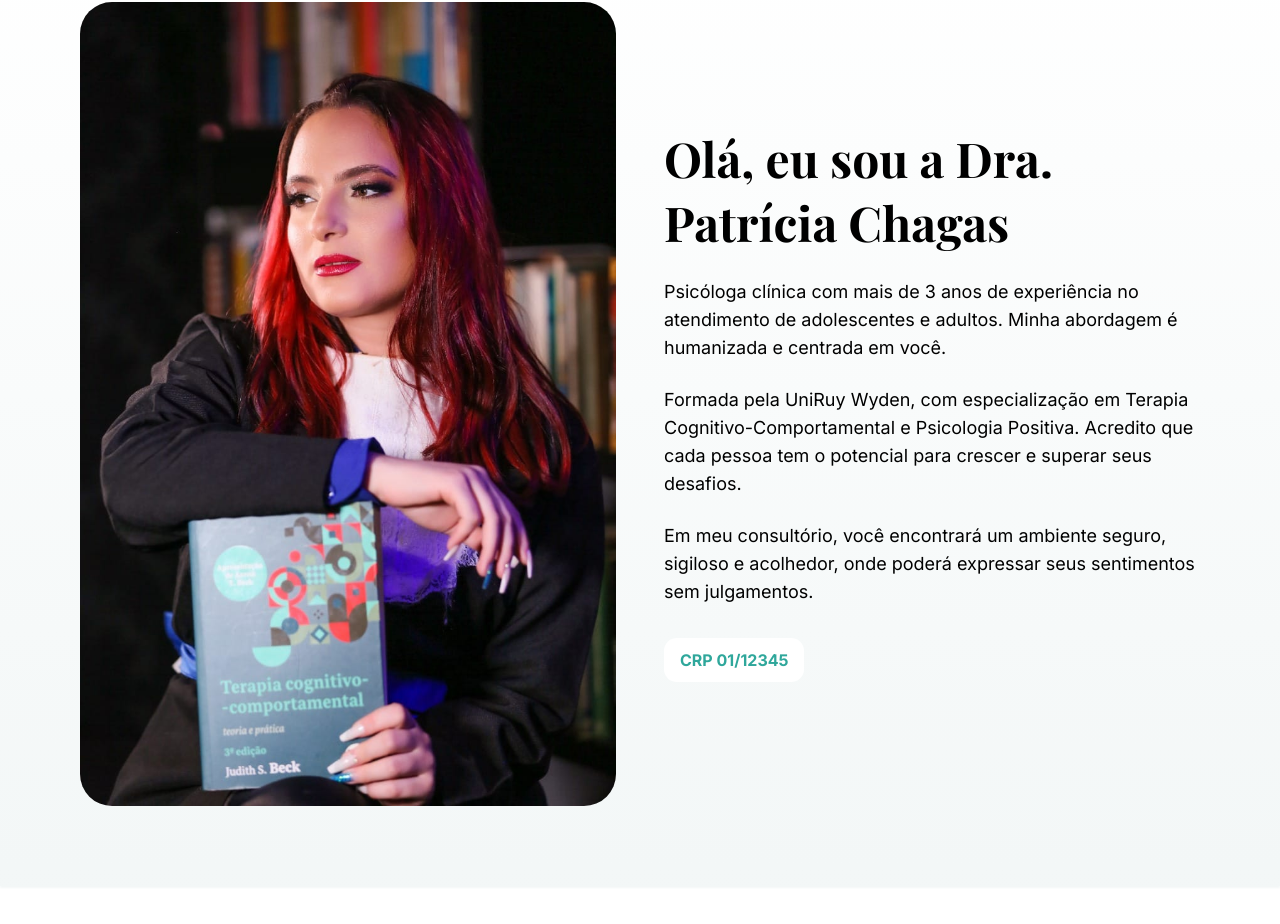
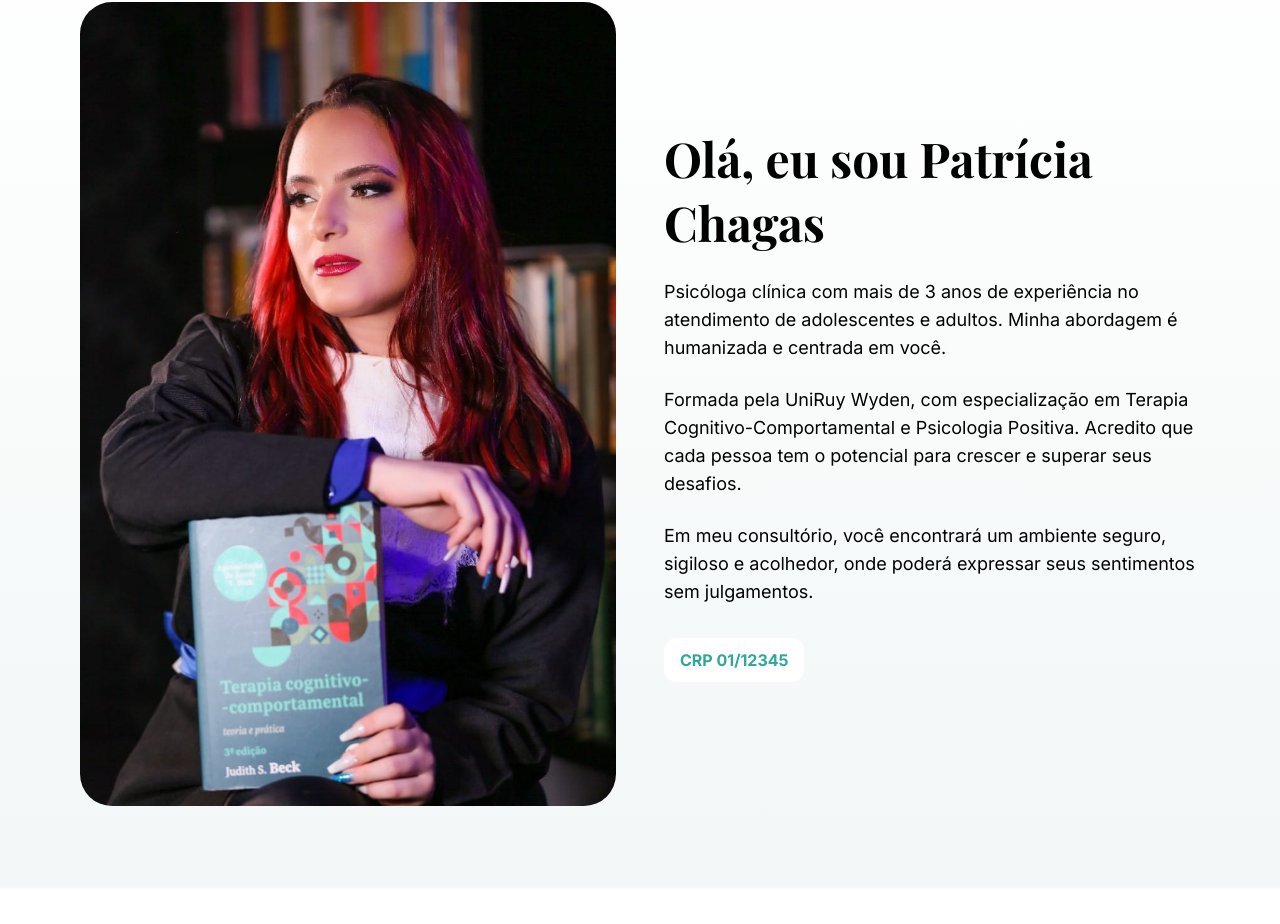
Before and after one commit to mvcs08/site-pessoal, a plain HTML site: page index.html in a window 1280 px wide. Shown: the part 798-1722 px from the top of the page. Drawn offline with nearby package versions, Linux system fonts and the light colour scheme; a web font is replaced by a local one.

Commit message:
fix:  Removendo o termo dra.

```diff
--- a/index.html
+++ b/index.html
@@ -14,7 +14,7 @@
       href="https://fonts.googleapis.com/css2?family=Poppins:ital,wght@0,100;0,200;0,300;0,400;0,500;0,600;0,700;0,800;0,900;1,100;1,200;1,300;1,400;1,500;1,600;1,700;1,800;1,900&display=swap"
       rel="stylesheet"
     />
-    <title>Dr. Patrícia Chagas</title>
+    <title>Patrícia Chagas</title>
   </head>
   <body>
     <!-- hero section-->
@@ -51,7 +51,7 @@
 
           <div class="about__content">
             <h2 class="about__content__title">
-              Olá, eu sou a Dra. Patrícia Chagas
+              Olá, eu sou Patrícia Chagas
             </h2>
             <div class="about__content__paragraphs">
               <p>
```
